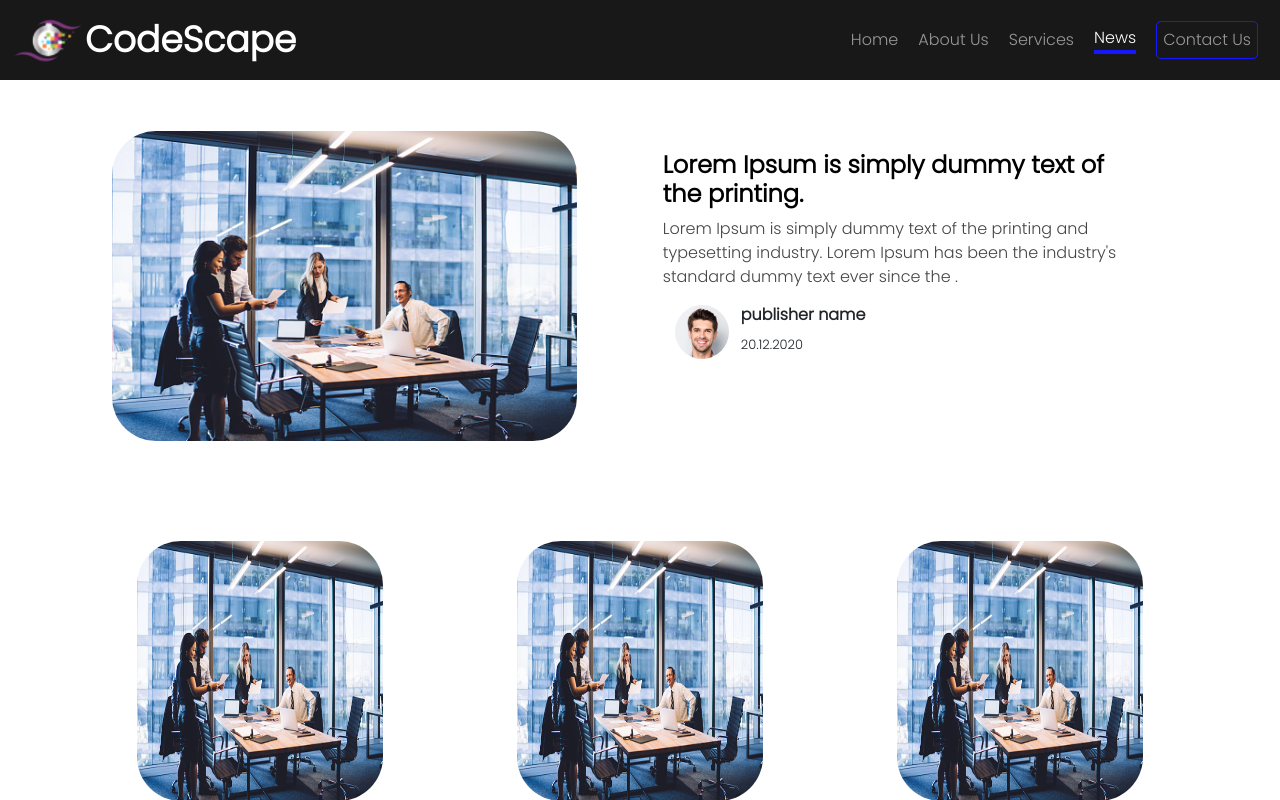
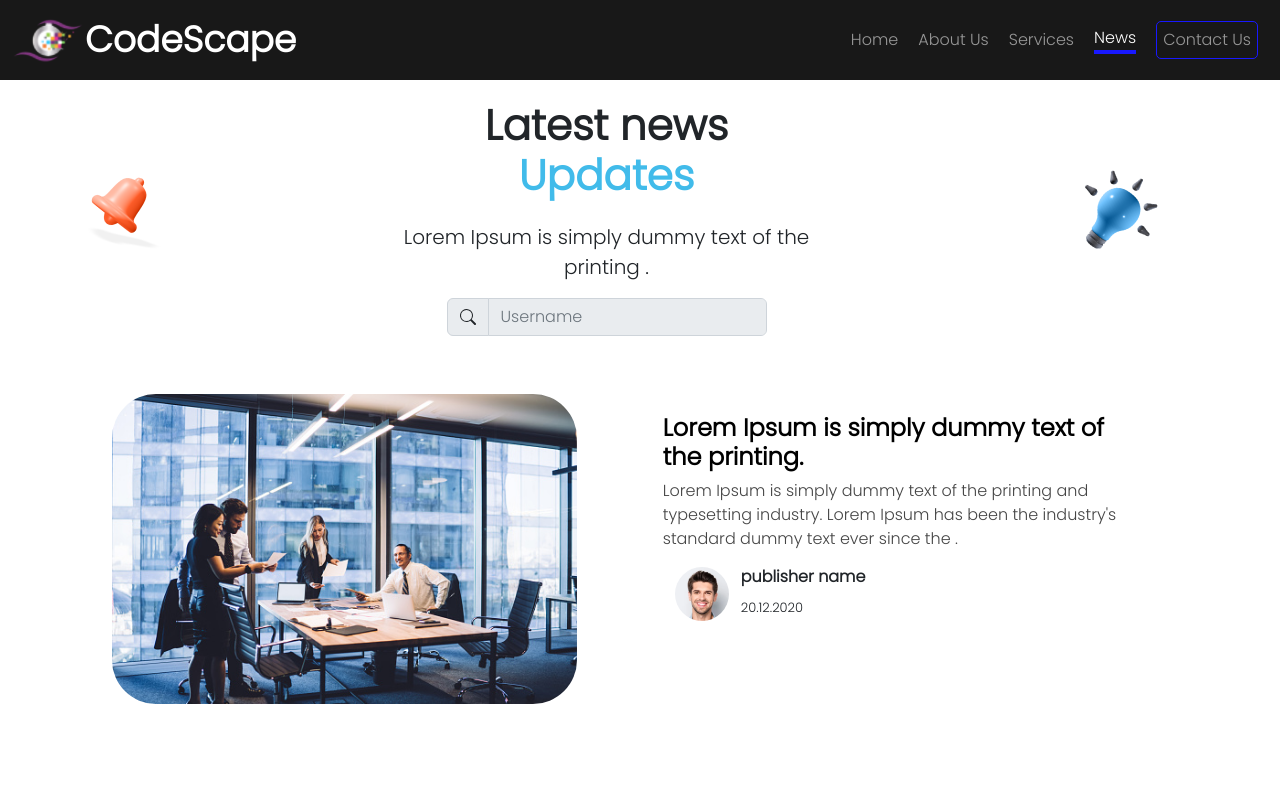
Before and after one commit to NoorAldeenAbuShehadeh/CompanyWebapp, a React (Create React App) app: page /News in a window 1280 px wide. Shown: the top 800 px of the page. Built offline with nearby package versions, Linux system fonts and the light colour scheme.

Commit message:
finish News Page

```diff
--- a/src/App.js
+++ b/src/App.js
@@ -20,6 +20,7 @@ const theme = {
     darkGray: "#454545",
     lightGray: "#DBDBDB",
     alertBackground: "rgba(255, 255, 255, 0.36)",
+    SearchBackground: "#e9ecef"
   },
   spacing: {
     small: "10px",
--- a/src/Components/Navigation/index.js
+++ b/src/Components/Navigation/index.js
@@ -23,7 +23,6 @@ const Navigation = ({ activeTab }) => {
               return (
                 <Link
                   key={idx}
-                  eventKey={idx + 1}
                   to={route.path}
                   className={
                     `${activeTab === route.title
--- a/src/Components/NewsPost/Style.jsx
+++ b/src/Components/NewsPost/Style.jsx
@@ -17,14 +17,14 @@ const Style = createUseStyles((theme)=>({
         height:(props)=>props.flexDirection==='column'?'260px':'310px',
         borderRadius:'44px',
         margin:'0px 30px',
-        '@media (max-width: 600px)': {
-            maxWidth:'250px',
-            height:'200px!important'
+        '@media (max-width: 500px)': {
+            maxWidth:'350px',
+            height:'245px!important'
           }
     },
     postContent:{
         maxWidth:(props)=>props.maxWidth,
-        padding:'20px'
+        padding:'20px',
     },
     publisherName:{
         fontSize:'16px',
--- a/src/Pages/News/News.js
+++ b/src/Pages/News/News.js
@@ -4,36 +4,24 @@ import { routeNames } from "../../Utils/Utils"
 import NewsPost from "../../Components/NewsPost"
 import { Container, Row } from "react-bootstrap"
 import StayInLoop from "../../Components/StayInLoop"
+import HeroSection from "./SubComponent/HeroSection"
+import { Data,MainData } from './Utils'
 const News = () => {
   const setActiveTab = useOutletContext()
   useEffect(() => {
     setActiveTab(routeNames.NEWS)
   }, [])
-  const MainData = {
-    img:'images/News1.jpg',
-    title:'Lorem Ipsum is simply dummy text of the printing.',
-    description:"Lorem Ipsum is simply dummy text of the printing and typesetting industry. Lorem Ipsum has been the industry's standard dummy text ever since the .",
-    publisherImg:'images/publisher1.png',
-    publisherName:'publisher name',
-    dateOfPublish:'20.12.2020',
-  }
-
-  const Data = {
-    img:'images/News1.jpg',
-    title:'Lorem Ipsum is simply dummy text of the printing.',
-    description:"Lorem Ipsum is simply dummy text of the printing and typesetting industry. Lorem Ipsum has been the industry's standard dummy text ever since the .",
-    publisherImg:'images/publisher1.png',
-    publisherName:'publisher name',
-    dateOfPublish:'20.12.2020',
-  }
   return (
     <Container>
+      <Row>
+        <HeroSection />
+      </Row>
       <Row>
         <NewsPost maxWidth={'520px'} flexDirection={'row'} {...MainData}/>
       </Row>
 
       <Row>
-        {[1,2,3,4,5,6].map((item,index)=><NewsPost key={index} maxWidth={'330px'} flexDirection={'column'} {...MainData}/>)}
+        {Data.map((item,index)=><NewsPost key={index} maxWidth={'380px'} flexDirection={'column'} {...item}/>)}
       </Row>
 
       <Row>
--- /dev/null
+++ b/src/Pages/News/Style.jsx
@@ -0,0 +1,29 @@
+import { createUseStyles } from "react-jss";
+
+const Style = createUseStyles((theme) => ({
+    Container:{
+        maxWidth:'430px',
+    },
+    title:{
+        fontSize:'42px',
+        fontWeight: 700,
+        textAlign:'center',
+        "& span":{
+            color:theme.colors.primary
+        },
+        margin:'20px'
+    },
+    description:{
+        fontSize:'20px',
+        fontWeight:500,
+        textAlign:'center'
+    },
+    InputGroup:{
+        maxWidth:'320px'
+    },
+    searchInput:{
+        backgroundColor:theme.colors.SearchBackground
+    }
+}))
+
+export default Style
--- /dev/null
+++ b/src/Pages/News/SubComponent/HeroSection.js
@@ -0,0 +1,37 @@
+import React from "react";
+import { BsSearch } from "react-icons/bs";
+import { Container, InputGroup, Form } from "react-bootstrap";
+import { useTheme } from "react-jss";
+import Style from "../Style";
+const HeroSection = () => {
+  const theme = useTheme();
+  const classes = Style({ theme });
+  return (
+    <Container className="d-flex align-items-center justify-content-center flex-wrap">
+      <img src="images/bell_2 1.png" alt=""></img>
+      <Container
+        className={`${classes.Container} d-flex flex-column align-items-center`}
+      >
+        <h2 className={classes.title}>
+          Latest news <span>Updates</span>
+        </h2>
+        <p className={classes.description}>
+          Lorem Ipsum is simply dummy text of the printing .
+        </p>
+        <InputGroup className={`mb-2 ${classes.InputGroup}`}>
+          <InputGroup.Text>
+            <BsSearch />
+          </InputGroup.Text>
+          <Form.Control
+            id="inlineFormInputGroup"
+            placeholder="Username"
+            className={classes.searchInput}
+          />
+        </InputGroup>
+      </Container>
+      <img src="images/lightbulb 1.png" alt=""></img>
+    </Container>
+  );
+};
+
+export default HeroSection;
--- /dev/null
+++ b/src/Pages/News/Utils.js
@@ -0,0 +1,59 @@
+export const Data=[
+    {
+        img:'images/News1.jpg',
+        title:'Lorem Ipsum is simply dummy text of the printing.',
+        description:"Lorem Ipsum is simply dummy text of the printing and typesetting industry. Lorem Ipsum has been the industry's standard dummy text ever since the .",
+        publisherImg:'images/publisher1.png',
+        publisherName:'publisher name',
+        dateOfPublish:'20.12.2020',
+      },
+      {
+        img:'images/News1.jpg',
+        title:'Lorem Ipsum is simply dummy text of the printing.',
+        description:"Lorem Ipsum is simply dummy text of the printing and typesetting industry. Lorem Ipsum has been the industry's standard dummy text ever since the .",
+        publisherImg:'images/publisher1.png',
+        publisherName:'publisher name',
+        dateOfPublish:'20.12.2020',
+      },
+      {
+        img:'images/News1.jpg',
+        title:'Lorem Ipsum is simply dummy text of the printing.',
+        description:"Lorem Ipsum is simply dummy text of the printing and typesetting industry. Lorem Ipsum has been the industry's standard dummy text ever since the .",
+        publisherImg:'images/publisher1.png',
+        publisherName:'publisher name',
+        dateOfPublish:'20.12.2020',
+      },
+      {
+        img:'images/News1.jpg',
+        title:'Lorem Ipsum is simply dummy text of the printing.',
+        description:"Lorem Ipsum is simply dummy text of the printing and typesetting industry. Lorem Ipsum has been the industry's standard dummy text ever since the .",
+        publisherImg:'images/publisher1.png',
+        publisherName:'publisher name',
+        dateOfPublish:'20.12.2020',
+      },
+      {
+        img:'images/News1.jpg',
+        title:'Lorem Ipsum is simply dummy text of the printing.',
+        description:"Lorem Ipsum is simply dummy text of the printing and typesetting industry. Lorem Ipsum has been the industry's standard dummy text ever since the .",
+        publisherImg:'images/publisher1.png',
+        publisherName:'publisher name',
+        dateOfPublish:'20.12.2020',
+      },
+      {
+        img:'images/News1.jpg',
+        title:'Lorem Ipsum is simply dummy text of the printing.',
+        description:"Lorem Ipsum is simply dummy text of the printing and typesetting industry. Lorem Ipsum has been the industry's standard dummy text ever since the .",
+        publisherImg:'images/publisher1.png',
+        publisherName:'publisher name',
+        dateOfPublish:'20.12.2020',
+      }
+]
+
+export const MainData = {
+    img:'images/News1.jpg',
+    title:'Lorem Ipsum is simply dummy text of the printing.',
+    description:"Lorem Ipsum is simply dummy text of the printing and typesetting industry. Lorem Ipsum has been the industry's standard dummy text ever since the .",
+    publisherImg:'images/publisher1.png',
+    publisherName:'publisher name',
+    dateOfPublish:'20.12.2020',
+  }
```
Also changed, not shown: public/images/bell_2 1.png (added), public/images/lightbulb 1.png (added).
